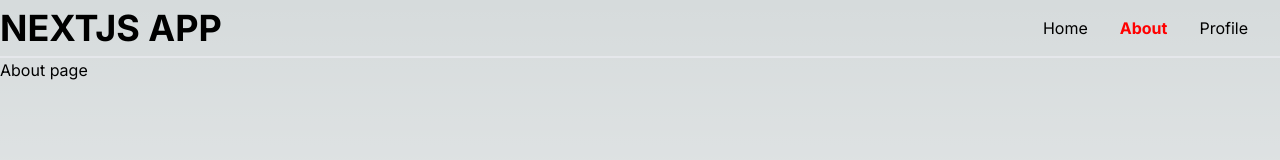
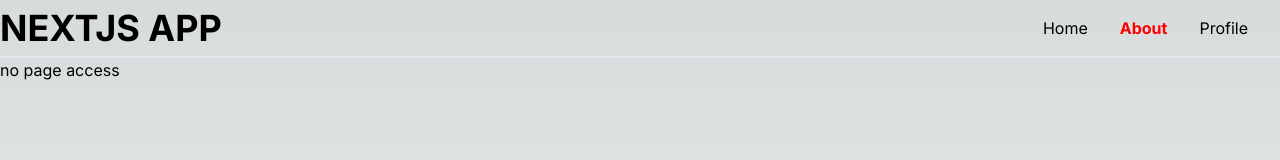
Before and after one commit to Zwill1/AniStream, a Next.js app: page /about in a window 1280 px wide. Shown: the top 160 px of the page. Built offline with nearby package versions, Linux system fonts and the light colour scheme; no server answers.

Commit message:
updated node to fix login issues and added github provider

```diff
--- a/src/app/about/page.tsx
+++ b/src/app/about/page.tsx
@@ -1,7 +1,20 @@
-export default function About() {
+import { options } from "../api/auth/[...nextauth]/options"
+import { getServerSession } from "next-auth/next"
+
+export default async function About() {
+  const session = await getServerSession(options)
+
   return (
-    <main className="flex min-h-screen flex-col items-center justify-between">
-      <p>About page</p>
+    <>
+    {session ? (
+      <main className="flex min-h-screen flex-col items-center justify-between">
+        <p>About page</p>
+      </main>
+    ) : (
+      <main className="flex min-h-screen flex-col items-center justify-between">
+      <p>no page access</p>
     </main>
+    )}
+    </>
   )
 }
--- a/src/app/api/auth/[...nextauth]/options.ts
+++ b/src/app/api/auth/[...nextauth]/options.ts
@@ -1,8 +1,13 @@
 import type { NextAuthOptions } from "next-auth";
+import GitHubProvider from 'next-auth/providers/github'
 import CredentialsProvider from "next-auth/providers/credentials";
 
 export const options: NextAuthOptions = {
     providers: [
+        GitHubProvider({
+            clientId: process.env.GITHUB_ID as string,
+            clientSecret: process.env.GITHUB_SECRET as string,
+        }),
         CredentialsProvider({
             name: "Credentials",
             credentials: {
@@ -28,7 +33,6 @@ export const options: NextAuthOptions = {
                 } else {
                     return null
                 }
-
             },
         })
     ],
--- a/src/app/profile/page.tsx
+++ b/src/app/profile/page.tsx
@@ -7,8 +7,6 @@ export default async function Profile() {
 
   if(!session) {
     redirect('/api/auth/signin?callbackUrl=/profile')
-  } else {
-    redirect('/')
   }
 
   return (
```
